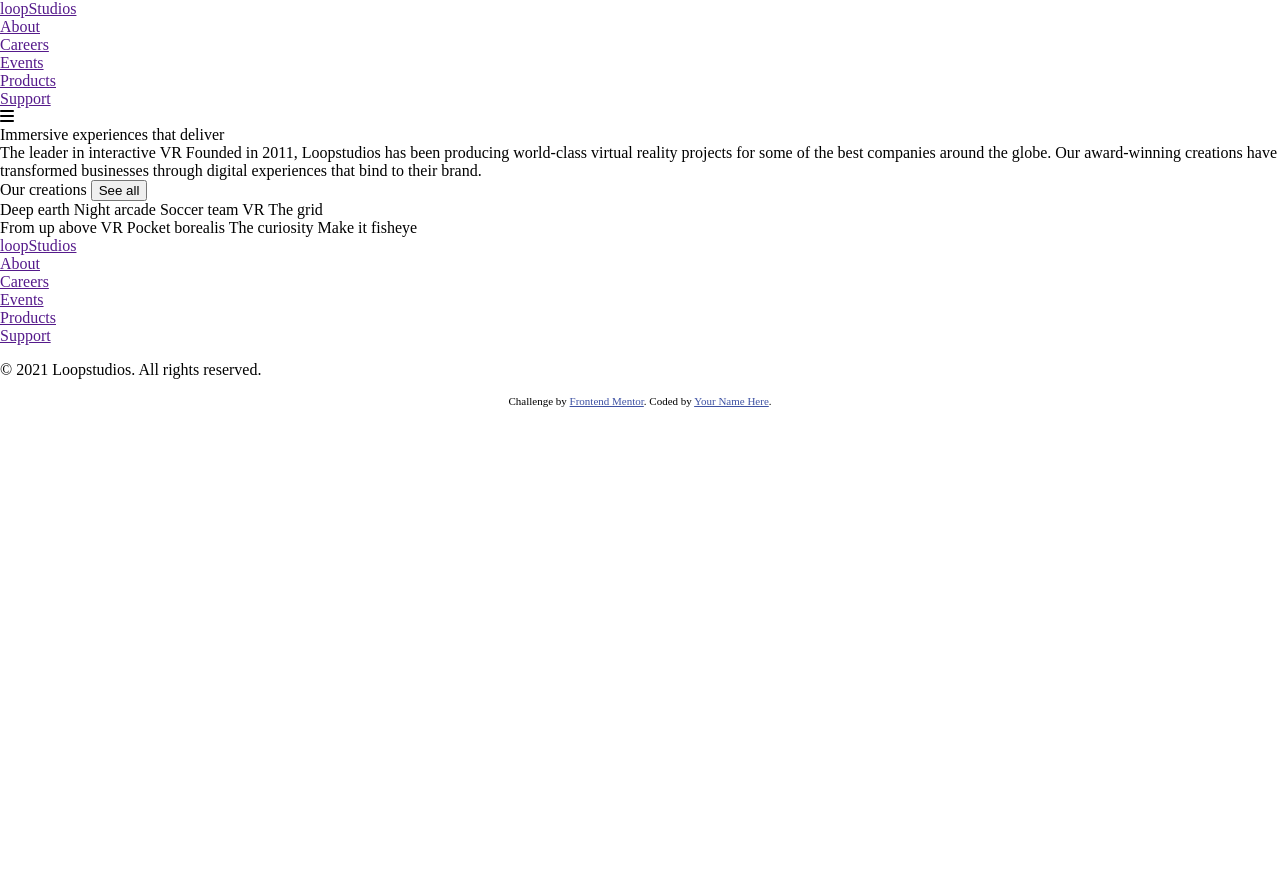
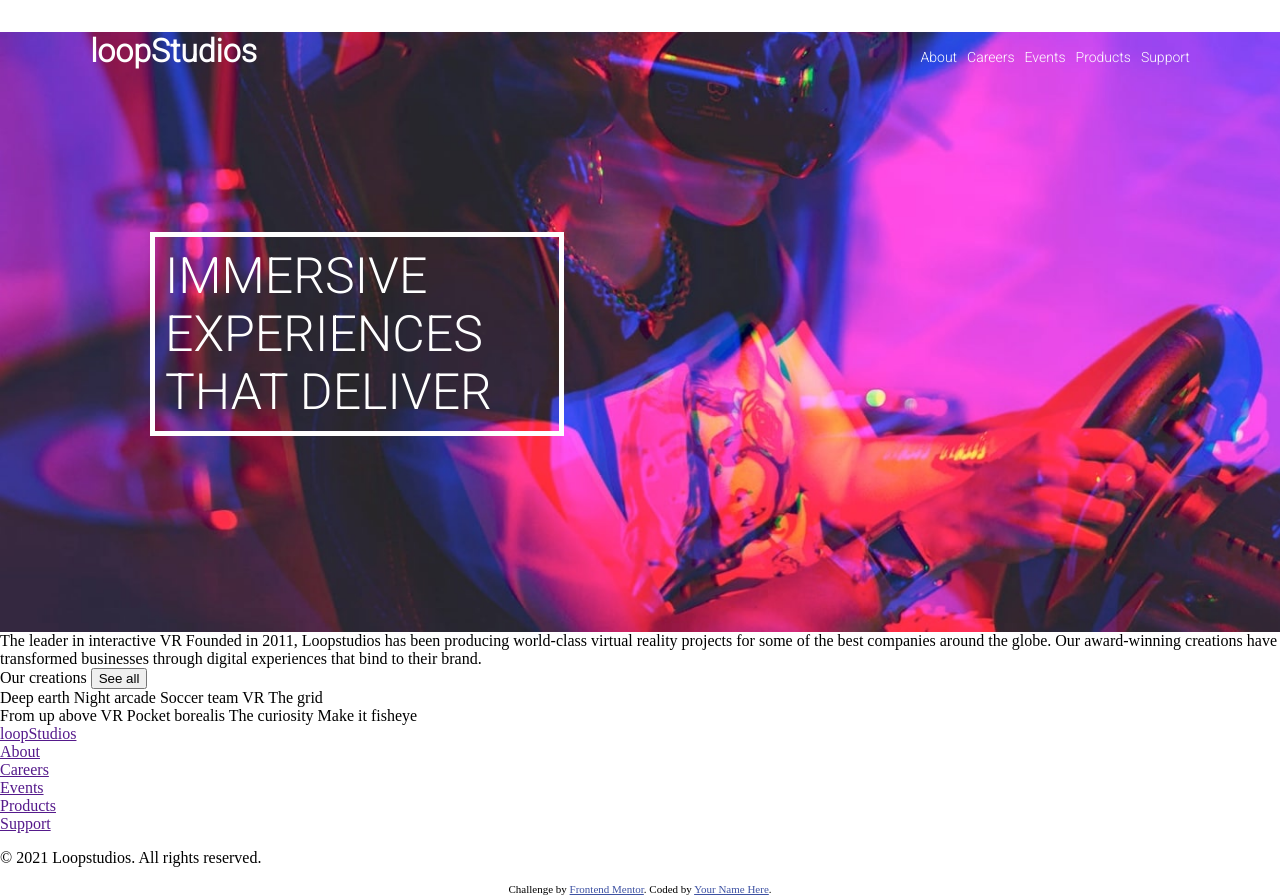
Before and after one commit to trongminh20/loopStudio, a plain HTML site: page index.html in a window 1280 px wide. Before the commit the page ends 800 px from the top, so only its background shows below. Drawn offline with Linux system fonts and the light colour scheme.

Commit message:
done navbar

```diff
--- a/index.html
+++ b/index.html
@@ -2,6 +2,7 @@
 <html lang="en">
 <head>
   <meta charset="UTF-8">
+  <meta http-equiv="refresh" content="2">
   <meta name="viewport" content="width=device-width, initial-scale=1.0"> <!-- displays site properly based on user's device -->
 
   <link rel="icon" type="image/png" sizes="32x32" href="./images/favicon-32x32.png">
@@ -19,11 +20,11 @@
   </style>
 </head>
 <body>
-  <nav id="navbar">
-    <div id="nabar-brand">
+  <nav class="navbar">
+    <div class="navbar-brand">
       <a href="">loopStudios</a>
     </div>
-    <div id="navbar-nav">
+    <div class="navbar-nav">
       <div class="navbar-nav-item"><a href="">About</a></div>
       <div class="navbar-nav-item"><a href="">Careers</a></div>
       <div class="navbar-nav-item"><a href="">Events</a></div>
@@ -36,8 +37,7 @@
   </nav>
 <div class="main-content">
   <div class="main-content-block" id="introduction">
-    Immersive experiences that deliver
-
+    <p>Immersive experiences that deliver</p>
   </div>
   <div class="main-content-block" id="interactive">
     The leader in interactive VR
--- a/style.scss
+++ b/style.scss
@@ -1,17 +1,98 @@
+
+@import url('https://fonts.googleapis.com/css2?family=Roboto:wght@100;300&display=swap');
+
 /*==============variables===========*/
 $footer-color:#000000;
 $body-color:#FEFEFE;
 
+@mixin fontSetting($size, $color){
+  font-family:'Roboto', san-serif;
+  font-size:$size;
+  color:$color;
+}
+@mixin layoutSetting($direction){
+  display:flex;
+  flex-direction:$direction;
+  @if $direction == row or $direction == rowreverse{
+    column-gap:10px;
+  }@else if $direction == column or $direction == column-reverse{
+    row-gap:20px;
+  }
+}
 html,
 body {
   margin: 0;
   padding: 0;
 }
 
-#navbar {
+.navbar {
+  width: 100%;
+  height: 50px;
+  z-index:10;
+  position:fixed;
+  @include layoutSetting(row);
+  justify-content: space-around;
   &-brand {
+    width: 50%;
+    display:flex;
+    align-items: flex-start;
+    a{
+      text-decoration: none;
+      @include fontSetting(2rem,$body-color);
+      font-weight: bolder;
+    }
   }
   &-nav {
+    @include layoutSetting(row);
+    justify-content: center;
+    align-items: center;
+    @media screen and (max-width:799px){
+      @include layoutSetting(column);
+    }
+    &-item{
+      a{
+        text-decoration:none;
+        @include fontSetting(14px,$body-color);
+      }
+    }
+  }
+  #navbar-responsive-btn{
+    @media screen and(min-width:800px) {
+     display:none;
+    }
+    @media screen and (max-width:799px) {
+      display: inline;
+    }
+  }
+}
+.main-content{
+  margin-top:2rem;
+  width: 100%;
+  &-block{
+    width:100%;
+  }
+}
+#introduction{
+  height: 75vh;
+  background-image: url(images/desktop/image-hero.jpg);
+  background-repeat: no-repeat;
+  background-size: cover;
+  position:relative;
+  p{
+    width: 30%;
+    position:absolute;
+    border:5px solid $body-color;
+    padding:10px;
+    @media screen and(min-width:800px){
+      top:3em;
+      left:3em;
+    }
+    @media screen and (max-width:799px){
+
+    }
+    text-transform:uppercase;
+    color:$body-color;
+    @include fontSetting(50px,$body-color);
   }
 }
 
```
Also changed, not shown: style.css, 1 other file.
